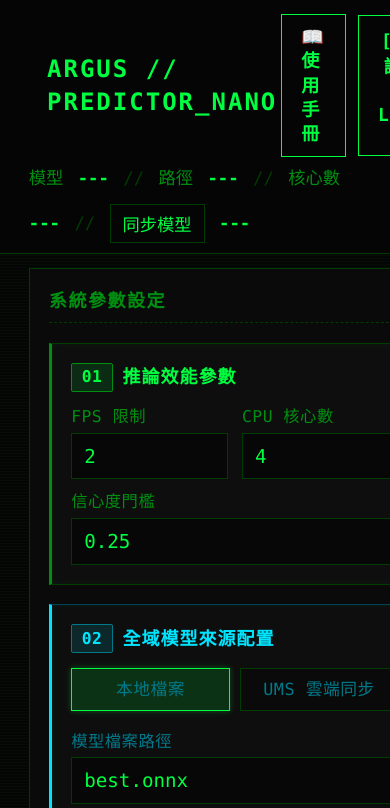
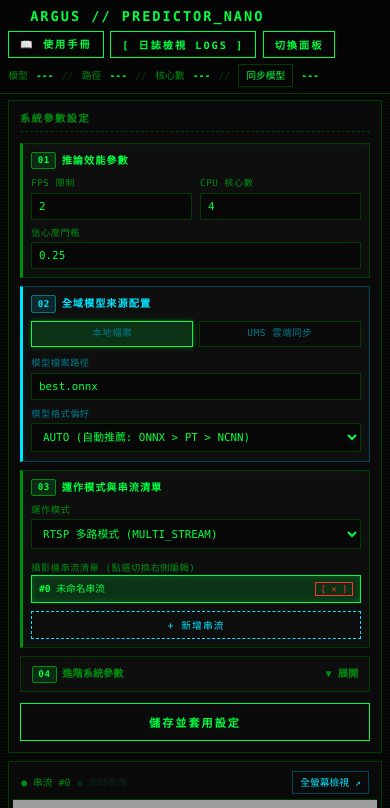
Before and after one commit to MaiGuybrush/safety-predictor-nano, a Python web app: template templates/index.html in a window 390 px wide. Shown: the top 808 px of the page. Run offline with Jinja, Linux system fonts and the light colour scheme; the template is opened without the code that fills it, so the values that code supplies are empty; grey boxes are pictures that could not be loaded.

Commit message:
feat(ui): implement responsive font scaling and layout adaptation (#ADR-016)

```diff
--- a/templates/index.html
+++ b/templates/index.html
@@ -6,7 +6,7 @@
     <title>Argus // System Config</title>
     <style>
         :root {
-            font-size: 150%;
+            font-size: 135%;
             --bg: #050505;
             --panel: #0a0a0a;
             --panel-card: #0e0e0e;
@@ -81,7 +81,7 @@
         .sys-core {
             flex: 1;
             display: grid;
-            grid-template-columns: 410px 1fr;
+            grid-template-columns: 400px 1fr;
             gap: 0.8rem;
             padding: 0.6rem 1.2rem 0.8rem 1.2rem;
             overflow: hidden;
@@ -697,6 +697,131 @@
             padding: 0 0.3rem;
         }
         .lv-close-btn:hover { color: var(--danger); }
+
+        /* ===== Responsive Breakpoints (ADR-016) ===== */
+        /* Tier 1: Standard Desktop / Large Laptop (1200px ~ 1439px) */
+        @media (max-width: 1439px) {
+            :root {
+                font-size: 110%;
+            }
+            .sys-core {
+                grid-template-columns: 350px 1fr;
+                gap: 0.7rem;
+                padding: 0.5rem 1rem 0.7rem 1rem;
+            }
+        }
+
+        /* Tier 2: Compact Screen / Small Laptop / Tablet Landscape (992px ~ 1199px) */
+        @media (max-width: 1199px) {
+            :root {
+                font-size: 95%;
+            }
+            .sys-core {
+                grid-template-columns: 310px 1fr;
+                gap: 0.6rem;
+                padding: 0.4rem 0.8rem 0.6rem 0.8rem;
+            }
+            .top-container {
+                padding: 0.4rem 0.8rem 0.3rem 0.8rem;
+            }
+        }
+
+        /* Tier 3: Small Screen / 1024x768 Industrial / Netbook (768px ~ 991px) */
+        @media (max-width: 991px) {
+            :root {
+                font-size: 85%;
+            }
+            .sys-core {
+                grid-template-columns: 280px 1fr;
+                gap: 0.5rem;
+                padding: 0.4rem 0.6rem 0.5rem 0.6rem;
+            }
+            .top-container {
+                padding: 0.35rem 0.6rem 0.25rem 0.6rem;
+            }
+            .section-card {
+                padding: 0.6rem;
+                margin-bottom: 0.6rem;
+            }
+        }
+
+        /* Tier 4: Narrow Screen / Portrait Mobile (< 768px) */
+        @media (max-width: 767px) {
+            :root {
+                font-size: 85%;
+            }
+            html, body {
+                height: auto;
+                min-height: 100vh;
+                overflow-y: auto;
+                overflow-x: hidden;
+            }
+            .top-container {
+                padding: 0.5rem 0.6rem;
+            }
+            .sys-header {
+                flex-direction: column;
+                align-items: flex-start;
+                gap: 0.4rem;
+            }
+            .sys-core {
+                display: flex;
+                flex-direction: column;
+                height: auto;
+                overflow: visible;
+                padding: 0.4rem 0.6rem 0.8rem 0.6rem;
+                gap: 0.6rem;
+            }
+            .panel {
+                height: auto;
+                max-height: none;
+                overflow: visible;
+            }
+            .right-workspace {
+                height: auto;
+                overflow: visible;
+            }
+            .preview-container {
+                min-height: 220px;
+                height: 260px;
+            }
+            .detail-inspector {
+                min-height: 200px;
+                height: auto;
+            }
+        }
+
+        /* Vertical Height Constraint (Window Height <= 720px on non-mobile) */
+        @media (max-height: 720px) and (min-width: 768px) {
+            :root {
+                font-size: 88%;
+            }
+            .top-container {
+                padding: 0.3rem 0.8rem 0.2rem 0.8rem;
+            }
+            .sys-core {
+                padding: 0.3rem 0.8rem 0.4rem 0.8rem;
+                gap: 0.5rem;
+            }
+            .section-card {
+                padding: 0.5rem;
+                margin-bottom: 0.5rem;
+            }
+            .preview-container {
+                min-height: 150px;
+            }
+            .detail-inspector {
+                min-height: 160px;
+                padding: 0.5rem 0.7rem;
+            }
+            .panel {
+                padding: 0.5rem;
+            }
+            .panel-frame-title {
+                margin-bottom: 0.5rem;
+                padding-bottom: 0.3rem;
+            }
+        }
     </style>
 </head>
 <body>
@@ -730,7 +855,7 @@
                 <div class="blink"></div>
                 <h1>ARGUS // PREDICTOR_NANO</h1>
             </div>
-            <div style="display: flex; gap: 0.5rem; align-items: center;">
+            <div style="display: flex; gap: 0.5rem; align-items: center; flex-wrap: wrap;">
                 <a href="/manual/" target="_blank" class="btn-exec" style="text-decoration:none; margin:0; width:auto; padding: 0.4rem 0.8rem; font-size:0.75rem; display:inline-flex; align-items:center;">📖 使用手冊</a>
                 <button type="button" class="btn-exec" id="log-viewer-btn" style="margin:0; width:auto; padding: 0.4rem 0.8rem; font-size:0.75rem;" onclick="openLogViewer()">[ 日誌檢視 LOGS ]</button>
                 <button type="button" class="btn-exec" style="margin:0; width:auto; padding: 0.4rem 0.8rem; font-size:0.75rem;" onclick="document.getElementById('sys-core').classList.toggle('hide-config')">切換面板</button>
```
Also changed, not shown: docs/adr/README.md.
